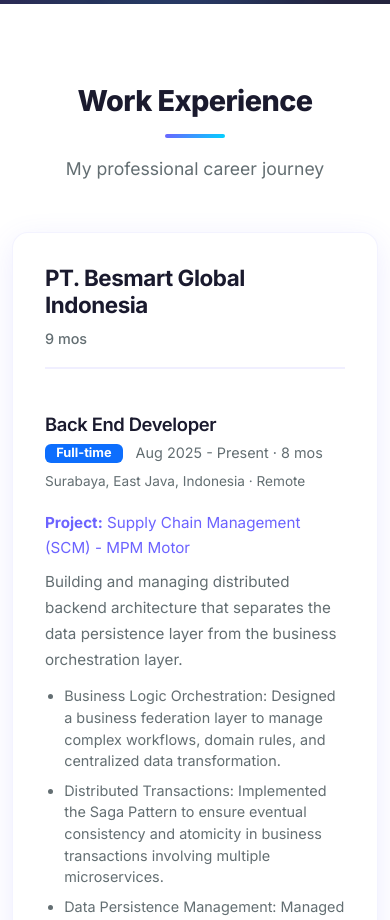
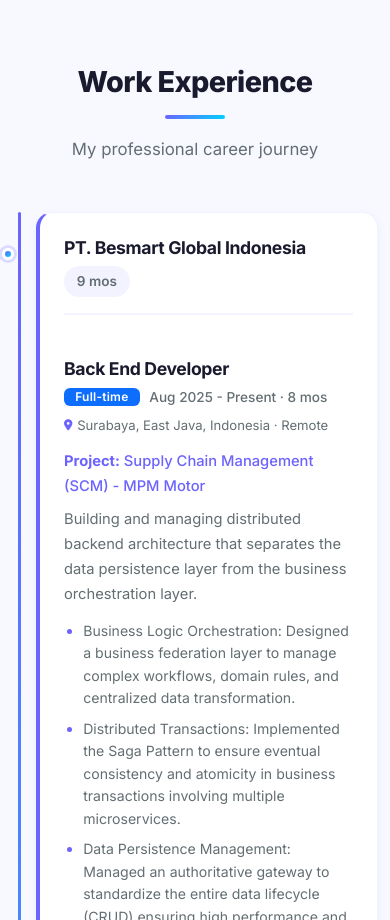
Before and after one commit to aryajava/aryajava.github.io, a plain HTML site: page index.html in a window 390 px wide. Shown: the part 1080-2000 px from the top of the page. Drawn offline with nearby package versions, Linux system fonts and the light colour scheme.

Commit message:
ui: improve UX for recruiter experience
- Experience section: add vertical timeline line with dot indicators,
  left accent border, hover slide effect, location icon, duration badge
- Hero subtitle: pill-style badge with glassmorphism effect
- Sections: add fade-up scroll animation support for experience cards
- Other Skills: centered layout with improved badge hover effects
- Role skills: smaller, subtler badges to differentiate from project tech
- Responsive: mobile-optimized timeline and card spacing

```diff
--- a/css/style.css
+++ b/css/style.css
@@ -168,16 +168,27 @@
 }
 
 .hero-subtitle {
-    font-size: 1.5rem;
-    font-weight: 400;
+    font-size: 1.2rem;
+    font-weight: 500;
     margin-bottom: 1.5rem;
-    opacity: 0.9;
+    opacity: 0.95;
+    position: relative;
+    z-index: 1;
+    display: inline-flex;
+    flex-wrap: wrap;
+    gap: 0.5rem;
+    background: rgba(255, 255, 255, 0.06);
+    padding: 0.5rem 1.2rem;
+    border-radius: 50px;
+    border: 1px solid rgba(255, 255, 255, 0.1);
+    backdrop-filter: blur(10px);
+    letter-spacing: 0.01em;
 }
 
 .hero-text {
-    font-size: 1.15rem;
+    font-size: 1.05rem;
     margin-bottom: 2.5rem;
-    max-width: 520px;
+    max-width: 560px;
     opacity: 0.85;
     line-height: 1.8;
     position: relative;
@@ -237,40 +248,84 @@
 .section-subtitle {
     text-align: center;
     color: var(--text-light);
-    font-size: 1.1rem;
+    font-size: 1.05rem;
     margin-bottom: 3rem;
+    font-weight: 400;
+}
+
+/* Fade-up animation */
+.fade-up {
+    opacity: 0;
+    transform: translateY(30px);
+    transition: opacity 0.6s ease, transform 0.6s ease;
+}
+
+.fade-up.visible {
+    opacity: 1;
+    transform: translateY(0);
 }
 
 /* Experience Section */
 .experience-section {
     padding: 5rem 0;
-    background: white;
+    background: var(--section-alt);
 }
 
 .experience-timeline {
     max-width: 900px;
     margin: 0 auto;
+    position: relative;
+    padding-left: 2rem;
+}
+
+.experience-timeline::before {
+    content: '';
+    position: absolute;
+    top: 0;
+    left: 6px;
+    width: 3px;
+    height: 100%;
+    background: linear-gradient(to bottom, var(--primary-color), var(--accent-color));
+    border-radius: 3px;
 }
 
 .experience-card {
     background: var(--card-bg);
     border-radius: var(--border-radius);
-    box-shadow: var(--shadow-md);
+    box-shadow: var(--shadow-sm);
     padding: 2rem;
     margin-bottom: 2rem;
     border: 1px solid rgba(108, 99, 255, 0.08);
     transition: var(--transition);
+    position: relative;
+    border-left: 4px solid var(--primary-color);
+}
+
+.experience-card::before {
+    content: '';
+    position: absolute;
+    left: -2.85rem;
+    top: 2.2rem;
+    width: 14px;
+    height: 14px;
+    background: var(--accent-gradient);
+    border-radius: 50%;
+    border: 3px solid white;
+    box-shadow: 0 0 0 3px rgba(108, 99, 255, 0.2);
+    z-index: 1;
 }
 
 .experience-card:hover {
-    box-shadow: var(--shadow-lg);
-    border-color: rgba(108, 99, 255, 0.2);
+    box-shadow: var(--shadow-md);
+    border-color: rgba(108, 99, 255, 0.15);
+    border-left-color: var(--accent-color);
+    transform: translateX(4px);
 }
 
 .experience-header {
     margin-bottom: 1.5rem;
     padding-bottom: 1rem;
-    border-bottom: 2px solid rgba(108, 99, 255, 0.1);
+    border-bottom: 2px solid rgba(108, 99, 255, 0.08);
 }
 
 .experience-company-info {
@@ -282,21 +337,24 @@
 }
 
 .experience-company {
-    font-size: 1.4rem;
+    font-size: 1.3rem;
     font-weight: 700;
     color: var(--secondary-color);
     margin: 0;
 }
 
 .experience-duration {
-    font-size: 0.9rem;
+    font-size: 0.85rem;
     color: var(--text-light);
-    font-weight: 500;
+    font-weight: 600;
+    background: rgba(108, 99, 255, 0.08);
+    padding: 0.25rem 0.8rem;
+    border-radius: 50px;
 }
 
 .experience-role {
     padding: 1.2rem 0;
-    border-bottom: 1px solid rgba(0, 0, 0, 0.06);
+    border-bottom: 1px solid rgba(0, 0, 0, 0.05);
 }
 
 .experience-role:last-child {
@@ -305,12 +363,12 @@
 }
 
 .role-header {
-    margin-bottom: 1rem;
+    margin-bottom: 0.8rem;
 }
 
 .role-title {
-    font-size: 1.15rem;
-    font-weight: 600;
+    font-size: 1.1rem;
+    font-weight: 700;
     color: var(--secondary-color);
     margin-bottom: 0.4rem;
 }
@@ -318,25 +376,38 @@
 .role-meta {
     display: flex;
     align-items: center;
-    gap: 0.8rem;
+    gap: 0.6rem;
     margin-bottom: 0.3rem;
     flex-wrap: wrap;
 }
 
 .role-type {
-    font-size: 0.8rem;
+    font-size: 0.75rem;
     padding: 0.2rem 0.7rem;
+    font-weight: 600;
+    letter-spacing: 0.02em;
 }
 
 .role-period {
-    font-size: 0.9rem;
-    color: var(--text-light);
-}
-
-.role-location {
     font-size: 0.85rem;
     color: var(--text-light);
-    display: block;
+    font-weight: 500;
+}
+
+.role-location {
+    font-size: 0.82rem;
+    color: var(--text-light);
+    display: flex;
+    align-items: center;
+    gap: 0.3rem;
+}
+
+.role-location::before {
+    content: '\f3c5';
+    font-family: 'Font Awesome 6 Free';
+    font-weight: 900;
+    font-size: 0.7rem;
+    color: var(--primary-color);
 }
 
 .role-details {
@@ -344,15 +415,17 @@
 }
 
 .role-project {
-    font-size: 0.95rem;
+    font-size: 0.92rem;
     margin-bottom: 0.5rem;
     color: var(--primary-color);
+    font-weight: 500;
 }
 
 .role-summary {
-    font-size: 0.95rem;
+    font-size: 0.92rem;
     color: var(--text-light);
     margin-bottom: 0.8rem;
+    line-height: 1.7;
 }
 
 .role-achievements {
@@ -361,16 +434,49 @@
 }
 
 .role-achievements li {
-    font-size: 0.9rem;
+    font-size: 0.88rem;
     color: var(--text-light);
     margin-bottom: 0.5rem;
-    line-height: 1.5;
+    line-height: 1.6;
+    position: relative;
+}
+
+.role-achievements li::marker {
+    color: var(--primary-color);
 }
 
 .role-skills {
     display: flex;
     flex-wrap: wrap;
-    gap: 0.5rem;
+    gap: 0.4rem;
+    padding-top: 0.3rem;
+}
+
+.role-skills .tech-badge {
+    font-size: 0.75rem;
+    padding: 0.25rem 0.75rem;
+    background: rgba(108, 99, 255, 0.06);
+    border-color: rgba(108, 99, 255, 0.12);
+}
+
+@media (max-width: 768px) {
+    .experience-timeline {
+        padding-left: 1.5rem;
+    }
+
+    .experience-card::before {
+        left: -2.35rem;
+        width: 12px;
+        height: 12px;
+    }
+
+    .experience-card {
+        padding: 1.5rem;
+    }
+
+    .experience-company {
+        font-size: 1.1rem;
+    }
 }
 
 /* Projects Section */
@@ -576,14 +682,31 @@
     transition: width 1.5s cubic-bezier(0.25, 0.46, 0.45, 0.94);
 }
 
+.other-skills {
+    padding: 1.5rem 2rem;
+}
+
+.other-skills .skill-category-title {
+    text-align: center;
+}
+
+.other-skills .skill-category-title::after {
+    left: 50%;
+    transform: translateX(-50%);
+}
+
+.other-skills .d-flex {
+    justify-content: center;
+}
+
 .skill-badge {
     background: var(--accent-gradient);
     color: white;
     padding: 0.5rem 1.2rem;
     border-radius: 50px;
-    font-size: 0.9rem;
+    font-size: 0.85rem;
     font-weight: 600;
-    margin-right: 0.5rem;
+    margin-right: 0.4rem;
     margin-bottom: 0.5rem;
     display: inline-block;
     box-shadow: 0 4px 12px rgba(108, 99, 255, 0.25);
@@ -591,8 +714,8 @@
 }
 
 .skill-badge:hover {
-    transform: translateY(-2px);
-    box-shadow: 0 6px 20px rgba(108, 99, 255, 0.4);
+    transform: translateY(-3px) scale(1.05);
+    box-shadow: 0 8px 25px rgba(108, 99, 255, 0.45);
 }
 
 /* Contact Section */
--- a/js/script.js
+++ b/js/script.js
@@ -74,7 +74,7 @@
     });
 }, observerOptions);
 
-document.querySelectorAll('.fade-up, .project-card, .skill-category, .contact-card').forEach(el => {
+document.querySelectorAll('.fade-up, .project-card, .skill-category, .contact-card, .experience-card').forEach(el => {
     observer.observe(el);
     if (!el.classList.contains('fade-up')) {
         el.classList.add('fade-up');
```
